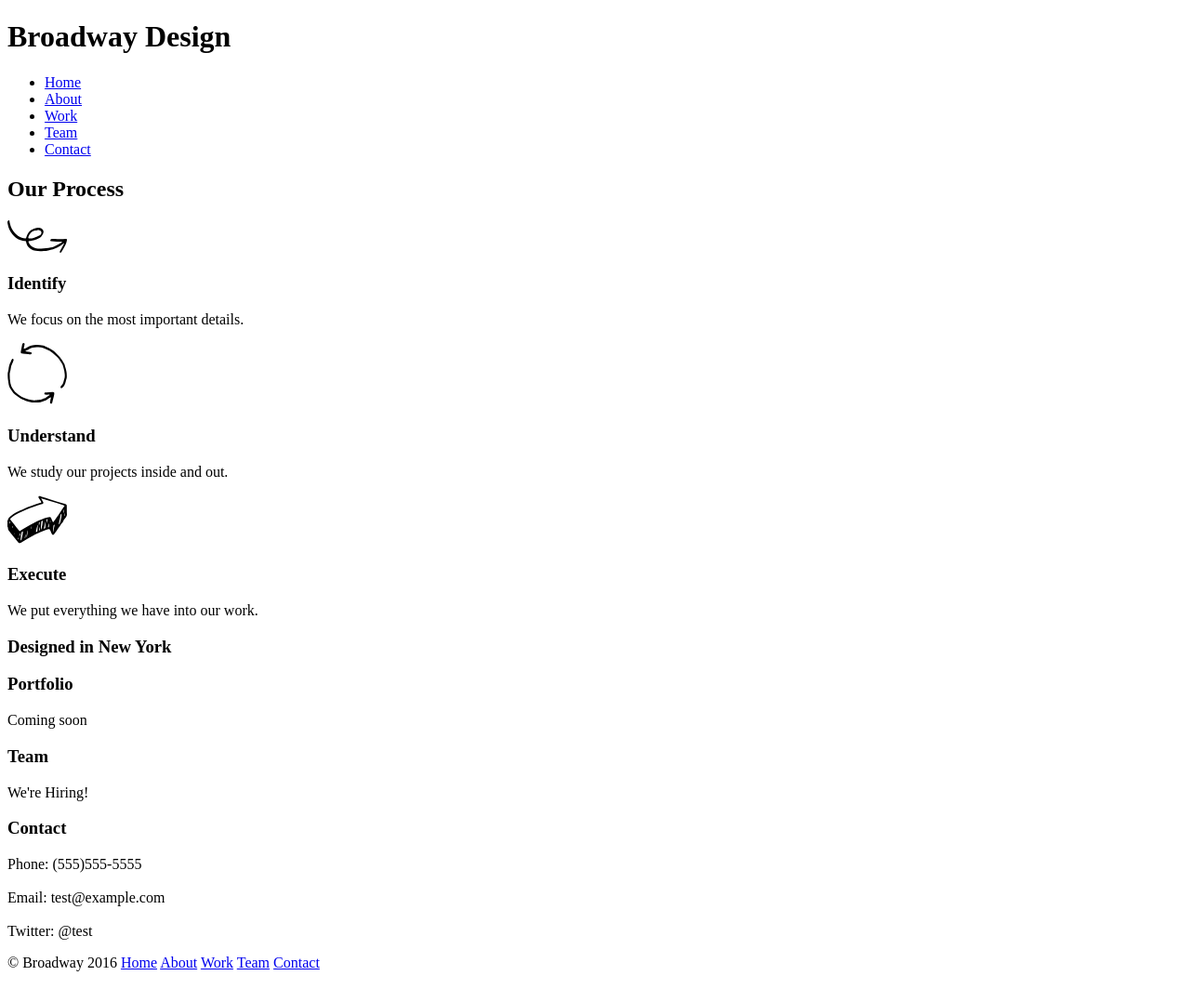
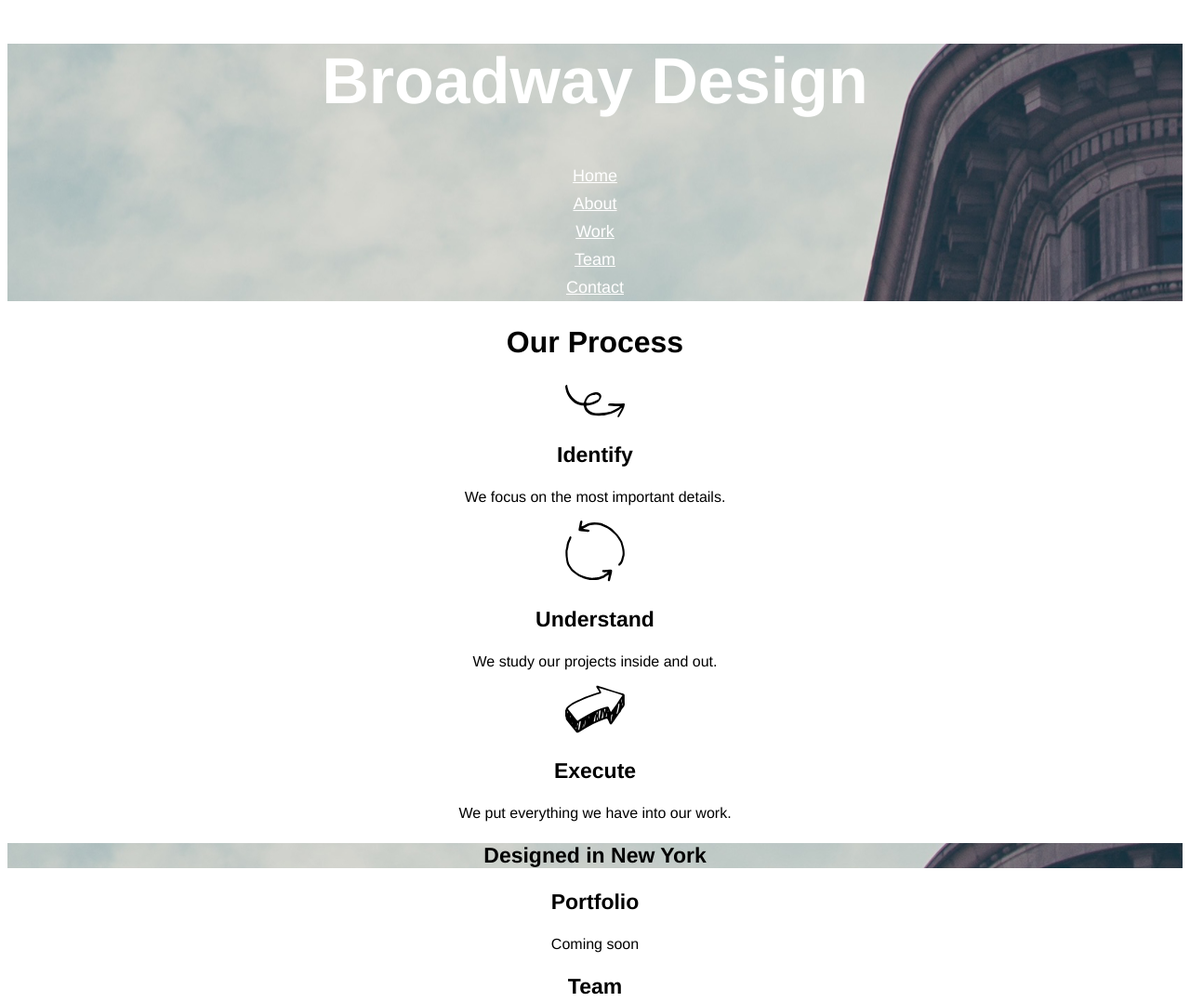
Before and after one commit to headweigh/broadway, a plain HTML site: page index.html in a window 1280 px wide. Shown: the top 1078 px of the page at 93% size. Drawn offline with Linux system fonts and the light colour scheme; files whose address does not match are found by name.

Commit message:
Finish all html and css coding for final review.

```diff
--- a/index.html
+++ b/index.html
@@ -2,7 +2,7 @@
 <html>
   <head>
     <meta charset="utf-8">
-    <link href="./resources/css/style.css" type="text/css" rel="spreadsheet">
+    <link href="./resources/css/style.css" type="text/css" rel="stylesheet">
     <title>Welcome to Broadway Design</title>
   </head>
   <body>
--- a/resources/css/style.css
+++ b/resources/css/style.css
@@ -0,0 +1,54 @@
+html {
+  text-align: center;
+  font-family: helvetica;
+}
+
+a {
+  color: white;
+  font-size: 18px;
+}
+
+h1 {
+  font-size: 70px;
+  font-weight: bold;
+  color: white;
+}
+
+h2 {
+  font-size: 32px;
+  font-weight: bold;
+}
+
+h3 {
+  font-size: 23px;
+  font-weight: bold;
+}
+
+#topbar {
+  background-image: url("/Users/jenniferpage/Documents/projects/Broadway/resources/images/the-flatiron-building.png");
+  background-size: auto-auto;
+  background-repeat: none;
+}
+
+nav {
+  color: white;
+  font-size: 18px;
+}
+
+ul {
+  list-style-type: none;
+  padding: 0;
+  margin: 0;
+  line-height: 30px;
+}
+
+footer {
+  background-color: dimgray;
+  font-size: 11px;
+  color: white;
+  text-align: left;
+}
+
+#work {
+  background-image: url("/Users/jenniferpage/Documents/projects/Broadway/resources/images/the-flatiron-building.png");
+}
```
Also changed, not shown: 2 other files.
